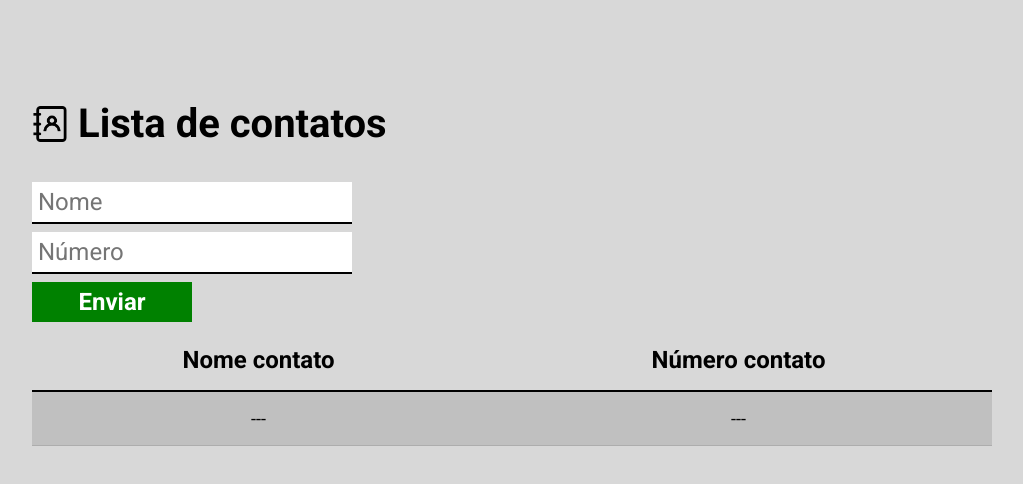
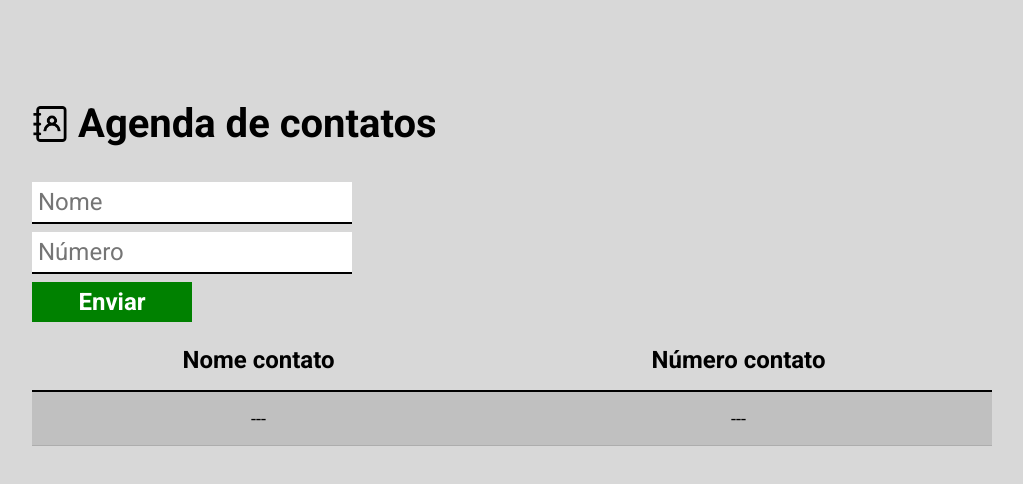
Before and after one commit to Leslliel/ExercicioModulo08, a plain HTML site: page index.html in a window 1280 px wide. Shown: the whole page, without its empty margins (128-1151 px from the left). Drawn offline with Linux system fonts and the light colour scheme.

Commit message:
change - Mudando de lista para agenda

```diff
--- a/index.html
+++ b/index.html
@@ -16,7 +16,7 @@
     <div class="container">
         <header>
             <img src="./images/1390476.png" alt="Icone caderninho contatos"/>
-            <h1>Lista de contatos</h1>
+            <h1>Agenda de contatos</h1>
         </header>
         <form id="form-contato">
             <input type="text" id="nome-contato" required placeholder="Nome"/>
```
